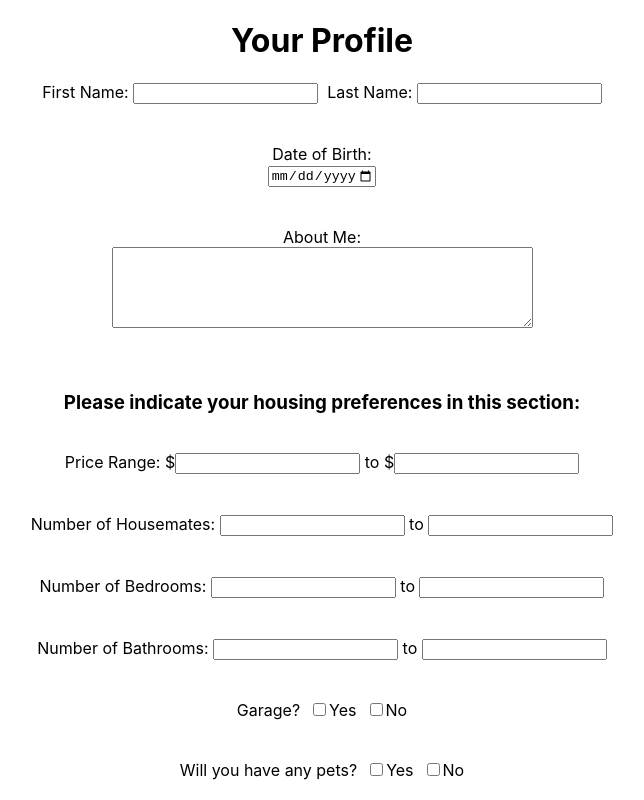
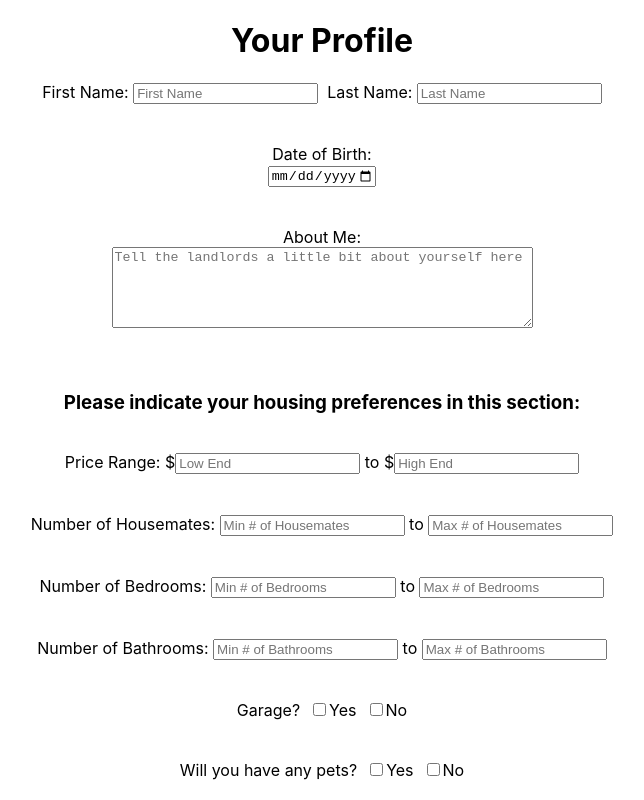
Before and after one commit to krouthu/TreeHouse, a React (Create React App) app in the folder src/pages/renter-profile/: page / in a window 1280 px wide. Shown: the top 800 px of the page, without its empty margins (318-962 px from the left). Built offline with nearby package versions, Linux system fonts and the light colour scheme.

Commit message:
Sprint 1 Report added

```diff
--- a/src/pages/renter-profile/database.rules.json
+++ b/src/pages/renter-profile/database.rules.json
@@ -1,6 +1,6 @@
 {
   "rules": {
-    ".read": "auth != null",
-    ".write": "auth != null"
+    ".read": true,
+    ".write": true
   }
 }
--- a/src/pages/renter-profile/package.json
+++ b/src/pages/renter-profile/package.json
@@ -6,6 +6,7 @@
     "@testing-library/jest-dom": "^4.2.4",
     "@testing-library/react": "^9.5.0",
     "@testing-library/user-event": "^7.2.1",
+    "firebase": "^7.15.5",
     "react": "^16.13.1",
     "react-dom": "^16.13.1",
     "react-scripts": "3.4.1"
@@ -14,7 +15,8 @@
     "start": "react-scripts start",
     "build": "react-scripts build",
     "test": "react-scripts test",
-    "eject": "react-scripts eject"
+    "eject": "react-scripts eject",
+    "deploy": "firebase deploy"
   },
   "eslintConfig": {
     "extends": "react-app"
--- a/src/pages/renter-profile/src/App.js
+++ b/src/pages/renter-profile/src/App.js
@@ -1,8 +1,11 @@
-import React from 'react';
-//import logo from './logo.svg';
+// import React from 'react';
+// import logo from './logo.svg';
 import './App.css';
+import React, { Component } from 'react';
+// import fire from './fire';
 
-function App() {
+class App extends Component {
+	render() {
 	return (
 		<div className="App">
 			<header className="Profile">
@@ -12,11 +15,11 @@ function App() {
 				<label>First Name:&nbsp;</label>
 				<input type = "text"
 					id = "firstName"
-					value = "" />
+					placeholder = "First Name" />
 				<label>&nbsp;&nbsp;Last Name:&nbsp;</label>
 				<input type = "text"
 					id = "lastName"
-					value = ""/>
+					placeholder = "Last Name"/>
 			</header>
 			<br/>
 			<br/>
@@ -37,6 +40,7 @@ function App() {
 				<textarea
 					id = "aboutMe"
 					name = "aboutMe"
+					placeholder = "Tell the landlords a little bit about yourself here"
 					rows = "5"
 					cols = "50">
 				</textarea>
@@ -50,12 +54,12 @@ function App() {
 				<input
 					type = "text"
 					id = "lowPrice"
-					value = ""/>
+					placeholder = "Low End"/>
 				<label>&nbsp;to&nbsp;$</label>
 				<input
 					type = "text"
 					id = "highPrice"
-					value = ""/>
+					placeholder = "High End"/>
 			</header>
 			<br/>
 			<br/>
@@ -64,12 +68,12 @@ function App() {
 				<input
 					type = "text"
 					id = "minHousemates"
-					value = ""/>
+					placeholder = "Min # of Housemates"/>
 				<label>&nbsp;to&nbsp;</label>
 				<input
 					type = "text"
 					id = "maxHousemates"
-					value = ""/>
+					placeholder = "Max # of Housemates"/>
 			</header>
 			<br/>
 			<br/>
@@ -78,12 +82,12 @@ function App() {
 				<input
 					type = "text"
 					id = "minRooms"
-					value = ""/>
+					placeholder = "Min # of Bedrooms"/>
 				<label>&nbsp;to&nbsp;</label>
 				<input
 					type = "text"
 					id = "maxRooms"
-					value = ""/>
+					placeholder = "Max # of Bedrooms"/>
 			</header>
 			<br/>
 			<br/>
@@ -92,12 +96,12 @@ function App() {
 				<input
 					type = "text"
 					id = "minBath"
-					value = ""/>
+					placeholder = "Min # of Bathrooms"/>
 				<label>&nbsp;to&nbsp;</label>
 				<input
 					type = "text"
 					id = "maxBath"
-					value = ""/>
+					placeholder = "Max # of Bathrooms"/>
 			</header>
 			<br/>
 			<br/>
@@ -216,5 +220,5 @@ function App() {
 		</div>
 	);
 }
-
+}
 export default App;
```
Also changed, not shown: src/pages/renter-profile/firebase.json, 2 other files (tests, documents, lock files or other folders).
